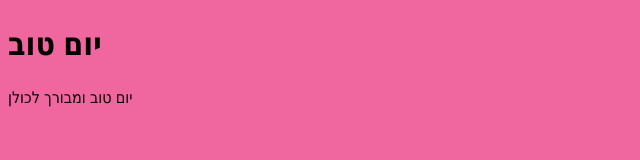
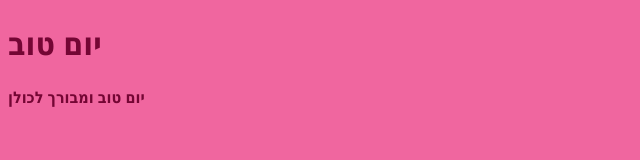
Before and after one commit to ruth4730/web--lesson7, a plain HTML site: page index.html in a window 1280 px wide. Shown: the whole page, without its empty margins (0-640 px from the left). Drawn offline with Linux system fonts and the light colour scheme.

Commit message:
font style

```diff
--- a/style.css
+++ b/style.css
@@ -1,4 +1,7 @@
 body{
     background-color: rgb(240, 102, 159);
     font-family: 'Segoe UI', Tahoma, Geneva, Verdana, sans-serif;
+    font-size: medium;
+    font-weight: bold;
+    color: rgb(116, 6, 52);
 }
```
